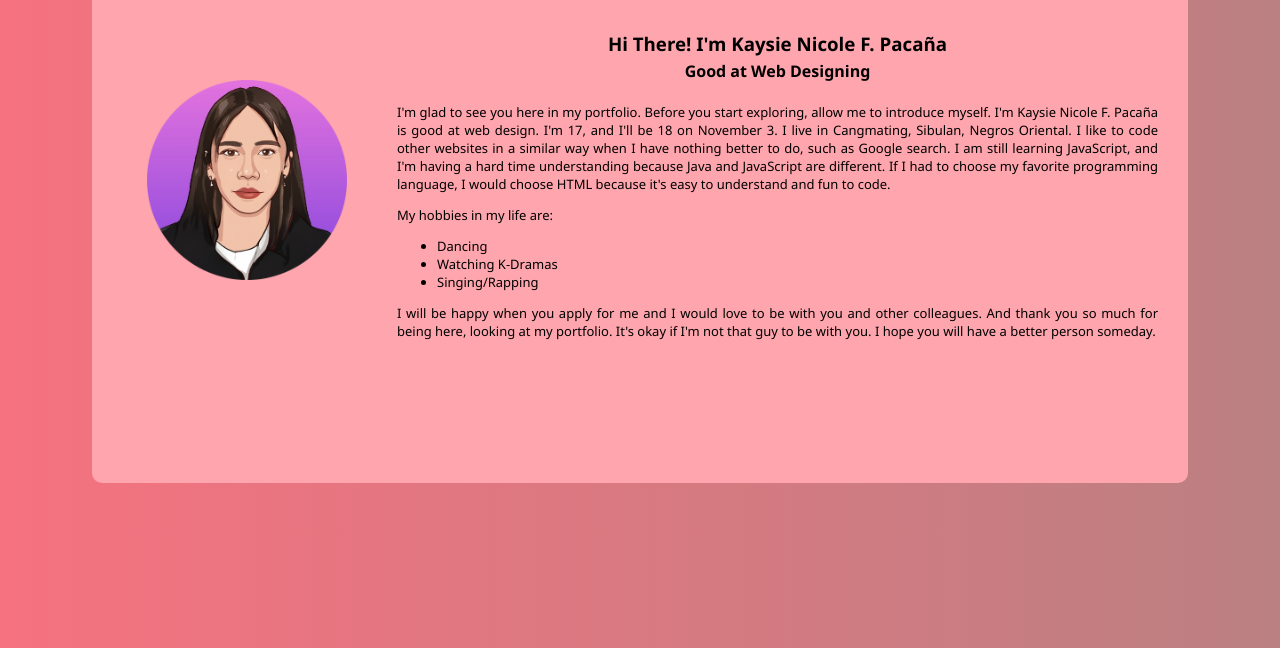
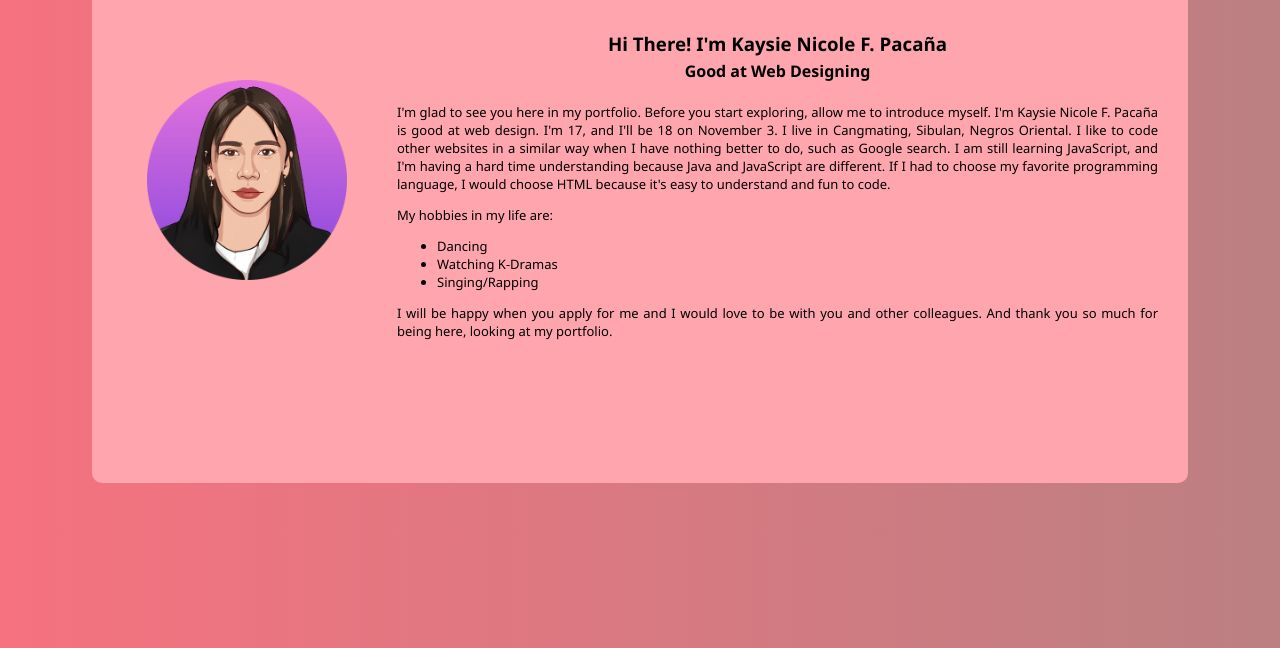
Before and after one commit to kycniki/Kaysie-Nicole-Paca-a, a plain HTML site: page about.html in a window 1280 px wide. Shown: the part 152-800 px from the top of the page. Drawn offline with Linux system fonts and the light colour scheme.

Commit message:
Add files via upload
Signed-off-by: kycniki <128660846+kycniki@users.noreply.github.com>

```diff
--- a/about.html
+++ b/about.html
@@ -167,8 +167,7 @@
                     <li>Singing/Rapping</li>
                 </ul>
                 <p>I will be happy when you apply for me and I would love to be with you and other colleagues. And thank
-                    you so much for being here, looking at my portfolio. It's okay if I'm not that guy to be with you. I
-                    hope you will have a better person someday. </p>
+                    you so much for being here, looking at my portfolio. </p>
             </div>
         </div>
     </div>
```
